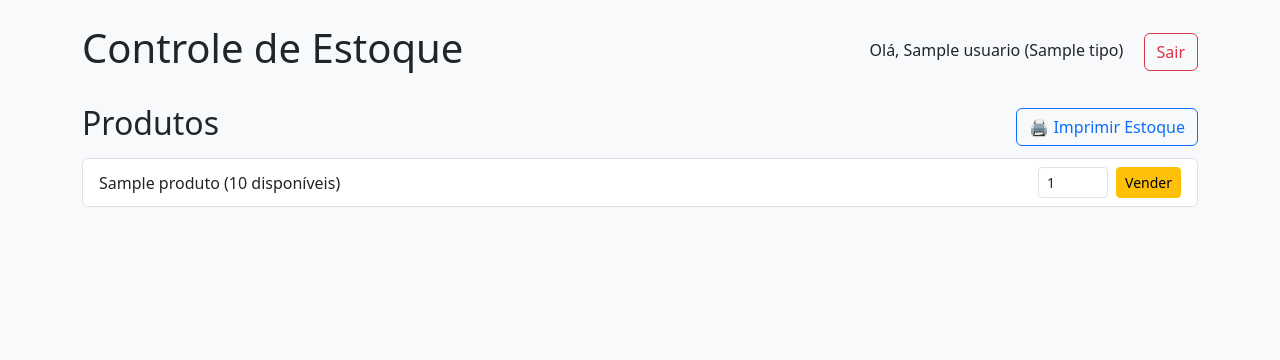
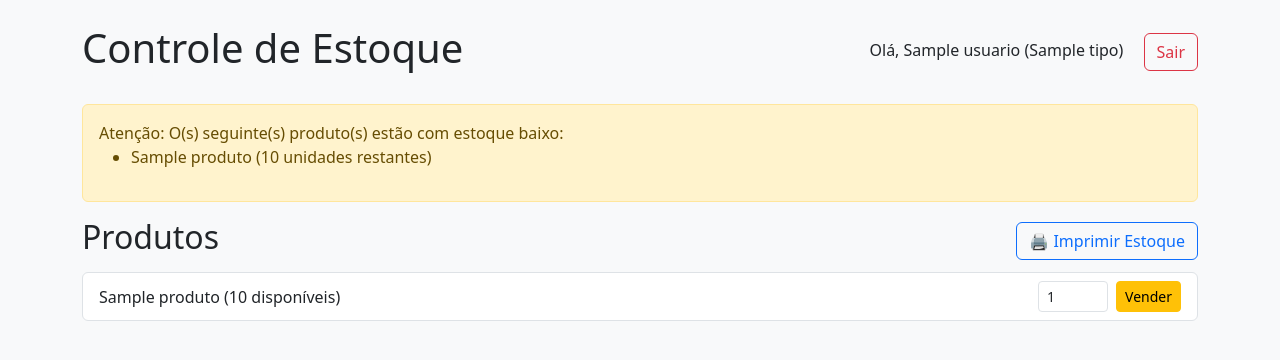
Before and after one commit to Macedo753/Estoque, a Flask app: template templates/index.html in a window 1280 px wide. Shown: the top 360 px of the page. Run offline with Flask 3, Linux system fonts and the light colour scheme; the template is opened without the code that fills it: most values are stand-ins (such as "Sample title", 1, 10 or a date in 2020); parts of the project's set-up code (start-up, migrations or seed data) failed here and were passed over.

Commit message:
atualizar

```diff
--- a/app.py
+++ b/app.py
@@ -1,22 +1,35 @@
 from flask import Flask, render_template, request, redirect, session
 import json
 import os
-app.config['SQLALCHEMY_DATABASE_URI'] = os.environ.get('DATABASE_URL') or 'sqlite:///estoque.db'
-
-
 
 app = Flask(__name__)
+
+# Configuração do banco de dados
+app.config['SQLALCHEMY_DATABASE_URI'] = os.environ.get('DATABASE_URL') or 'sqlite:///estoque.db'
 app.secret_key = 'minha_chave_secreta'
 
 estoque = {}
 
 def carregar_usuarios():
-    with open('usuarios.json', 'r') as f:
-        return json.load(f)
+    # Tenta abrir o arquivo JSON de usuários, caso contrário, retorna um dicionário vazio
+    try:
+        with open('usuarios.json', 'r') as f:
+            return json.load(f)
+    except FileNotFoundError:
+        return {}
 
 def salvar_usuarios(usuarios):
+    # Salva os usuários no arquivo JSON
     with open('usuarios.json', 'w') as f:
         json.dump(usuarios, f, indent=4)
+
+# Função para verificar se algum produto está com estoque baixo
+def verificar_estoque_baixo():
+    estoque_baixo = []
+    for codigo, produto in estoque.items():
+        if produto['quantidade'] <= 10:  # Definindo que o estoque baixo é quando o produto tem 10 ou menos unidades
+            estoque_baixo.append(produto)
+    return estoque_baixo
 
 @app.route('/login', methods=['GET', 'POST'])
 def login():
@@ -41,7 +54,11 @@ def logout():
 def home():
     if 'usuario' not in session:
         return redirect('/login')
-    return render_template('index.html', estoque=estoque, usuario=session['usuario'], tipo=session['tipo'])
+
+    # Chama a função para verificar estoque baixo
+    produtos_baixo = verificar_estoque_baixo()
+
+    return render_template('index.html', estoque=estoque, usuario=session['usuario'], tipo=session['tipo'], produtos_baixo=produtos_baixo)
 
 @app.route('/adicionar', methods=['POST'])
 def adicionar():
--- a/templates/index.html
+++ b/templates/index.html
@@ -38,6 +38,18 @@
     </form>
     {% endif %}
 
+    <!-- Alerta de estoque baixo -->
+    {% if produtos_baixo %}
+    <div class="alert alert-warning" role="alert">
+      Atenção: O(s) seguinte(s) produto(s) estão com estoque baixo:
+      <ul>
+        {% for produto in produtos_baixo %}
+        <li>{{ produto.nome }} ({{ produto.quantidade }} unidades restantes)</li>
+        {% endfor %}
+      </ul>
+    </div>
+    {% endif %}
+
     <div class="d-flex justify-content-between align-items-center">
       <h2>Produtos</h2>
       <a href="/imprimir" class="btn btn-outline-primary" target="_blank">🖨️ Imprimir Estoque</a>
```
